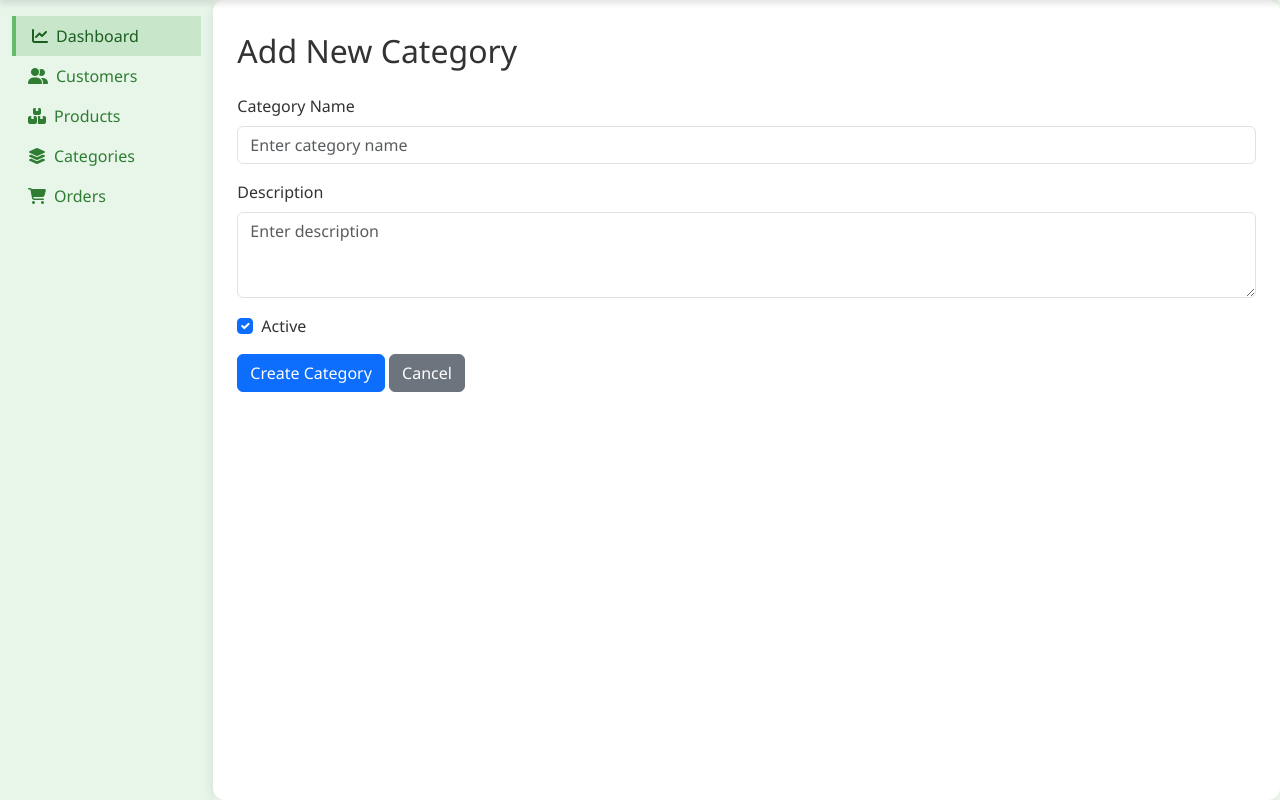
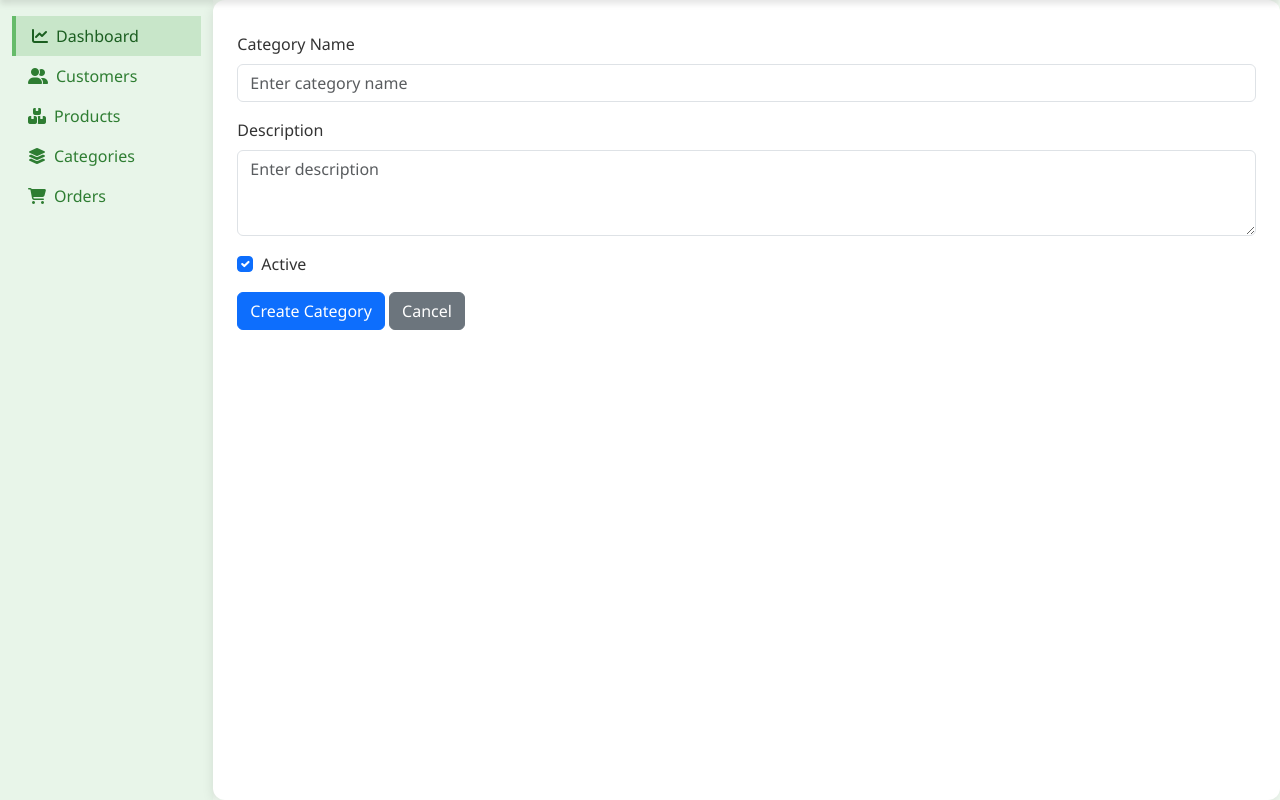
Before and after one commit to abdullathaj/medikate-ecommerce, a Django app: page /ecomadmin/admin_add_category/ in a window 1280 px wide. Shown: the part 60-860 px from the top of the page. Run offline with Django 5.2, Linux system fonts and the light colour scheme.

Commit message:
feat: change h2

```diff
--- a/medatecom/templates/admin/category_add.html
+++ b/medatecom/templates/admin/category_add.html
@@ -3,7 +3,7 @@
 
 {% block content %}
 <div class="container">
-    <h2 class="mb-4">Add New Category</h2>
+
 
     <form method="POST" novalidate>
         {% csrf_token %}
```
